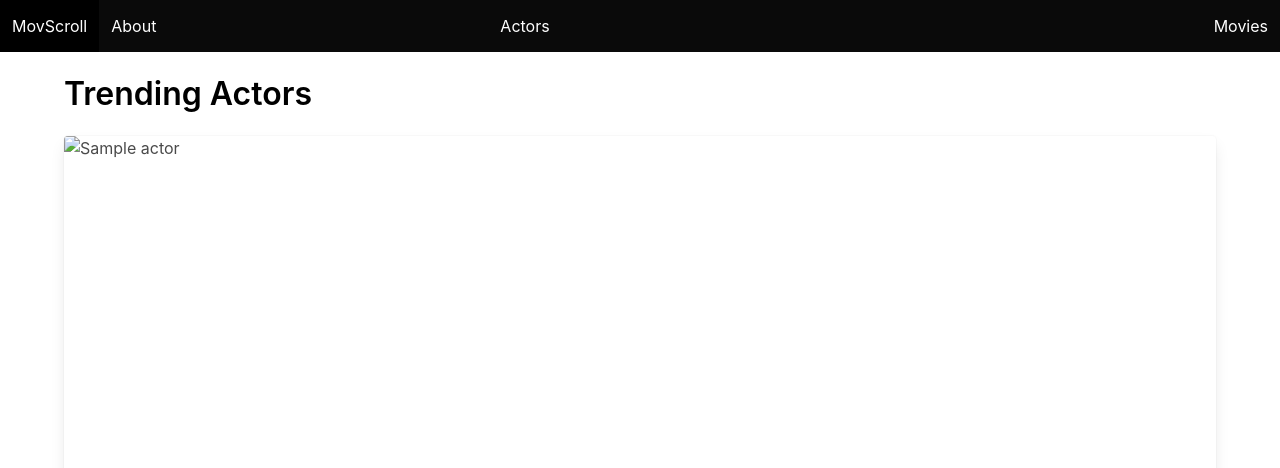
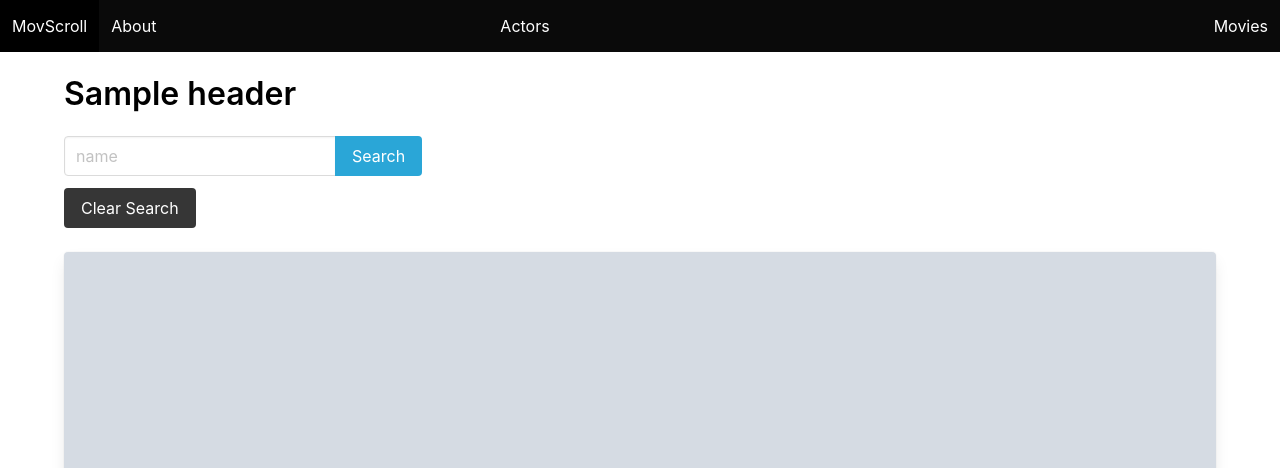
Before and after one commit to DoloresCode/MovScroll, a Django app: template main_app/templates/actor_list.html in a window 1280 px wide. Shown: the top 468 px of the page. Run offline with Django 4.2, Linux system fonts and the light colour scheme; tables that the repository leaves empty hold one stand-in row (values such as "Sample post"); the template is opened without the code that fills it: values that come from a table or form of the project are taken from there, most other values are stand-ins (such as "Sample title", 1, 10 or a date in 2020); grey boxes marked "Sample" are stand-in pictures.

Commit message:
search feature added to artists list page

```diff
--- a/main_app/static/styles/main.css
+++ b/main_app/static/styles/main.css
@@ -34,10 +34,14 @@
     font-size: 12px;
 }
 
-/* Movie Lis Page */
+/* Movie List Page */
 
 .movie-image img {
     width: 200px;
     height: auto;
     margin-top: 2rem;
 }
+
+.control .button.is-success.custom-search-button {
+    background-color: rgb(42, 166, 215);
+}
--- a/main_app/templates/actor_list.html
+++ b/main_app/templates/actor_list.html
@@ -1,18 +1,25 @@
-{% extends 'base.html' %}
+{% extends 'base.html' %} {% comment %} for head title tags and helping us with
+SEO {% endcomment %} {% block title %}Actors{% endblock %} {% block content %}
 
-{% comment %} for head title tags and helping us with SEO {% endcomment %}
-{% block title %}Actors{% endblock  %}
-
-{% block content %}
-
-<h1 class="title pt-5">Trending Actors</h1>
+<h1 class="title pt-5">{{header}}</h1>
+<form class="mb-5" method="get">
+  <div class="field has-addons">
+    <div class="control">
+      <input class="input" type="text" name="name" placeholder="name" />
+    </div>
+    <div class="control">
+      <input class="button is-success custom-search-button" type="submit" value="Search" />
+    </div>
+  </div>
+  <a class="button is-dark " href="{% url 'actor_list' %}">Clear Search</a>
+</form>
 <div class="gallery">
   {% for actor in actors %}
   <a href="">
     <div class="card">
       <div class="card-image">
         <figure class="image is-square">
-          <img src="{{actor.image}}" alt="{{actor.name}}" />
+          <img src="{{actor.img}}" alt="{{actor.name}}" />
         </figure>
       </div>
       <div class="card-header">
```
Also changed, not shown: main_app/views.py (+47 -38 lines).
